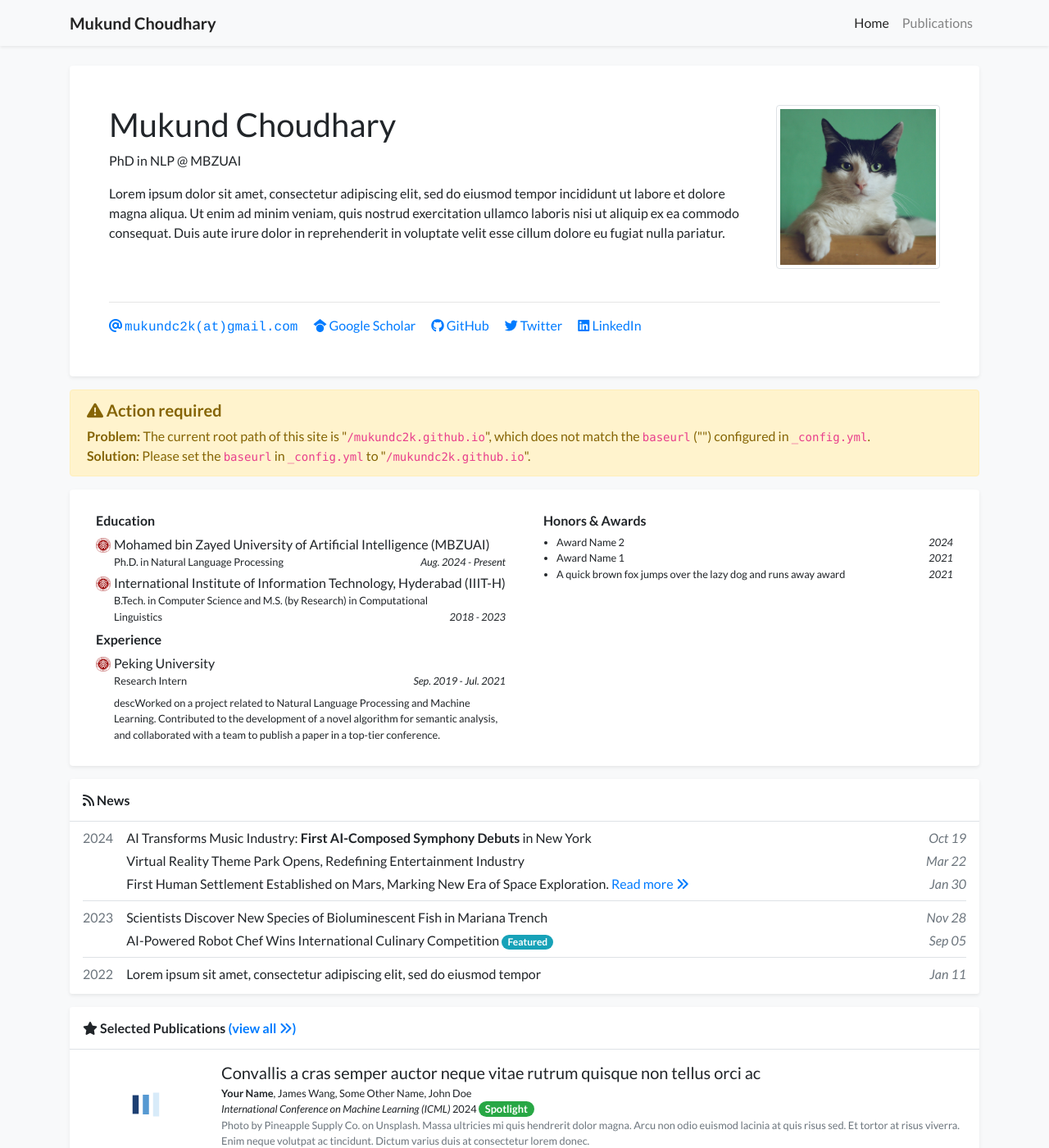
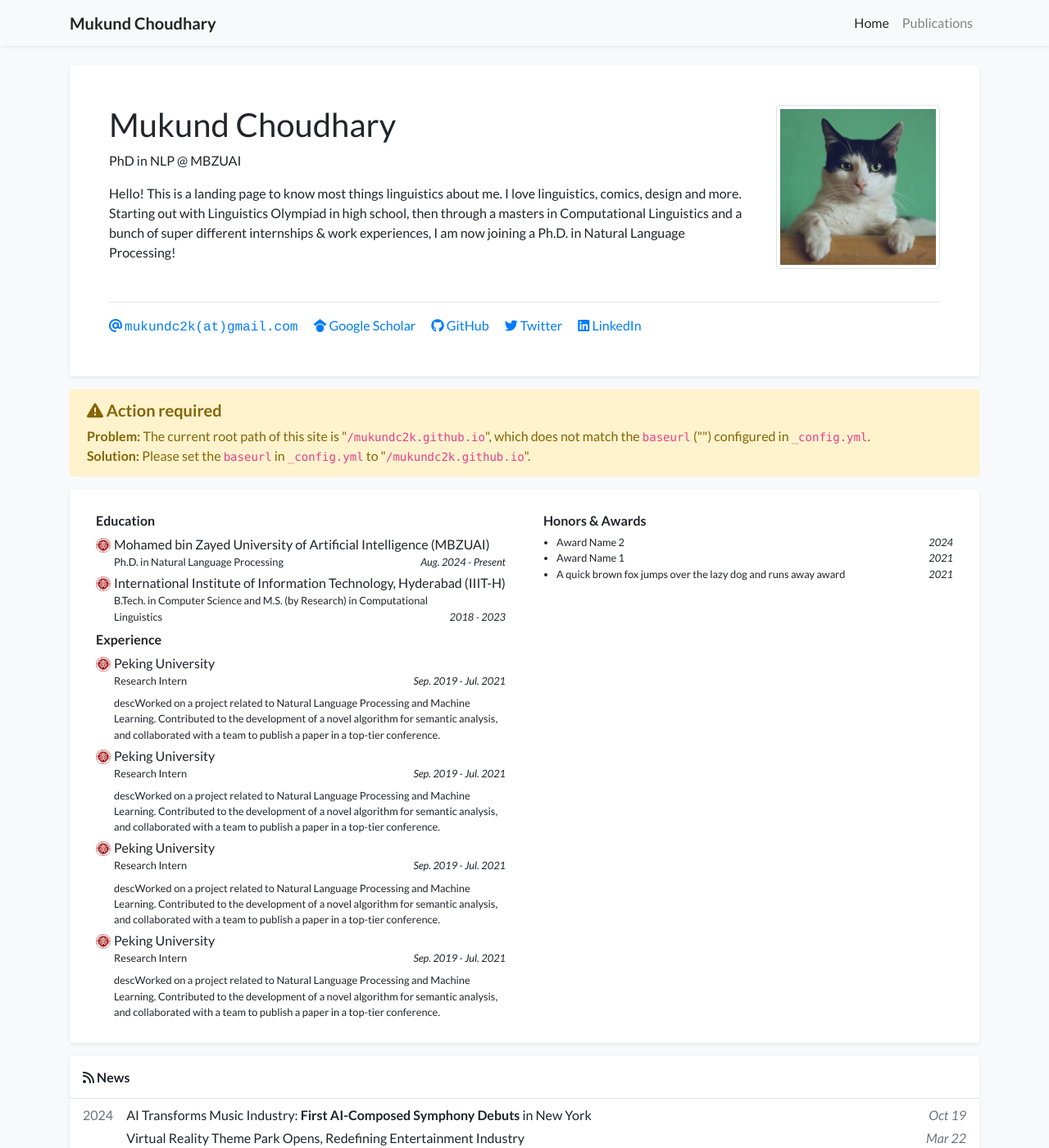
Before and after one commit to mukundc2k/mukundc2k.github.io, a Jekyll site: the page built from index.html, in a window 1280 px wide and 1400 px high. Shown: the whole window at 82% size. Built offline with Jekyll 4.4.1, drawn with Linux system fonts in a browser that asks for light colours; a style sheet for code colours, icons or effects is not loaded; some of the changed lines change nothing that is shown.

Commit message:
Update profile.yml

```diff
--- a/_data/profile.yml
+++ b/_data/profile.yml
@@ -19,9 +19,7 @@ linkedin: mukundc2k
 # orcid: 0000-0000-0000-0000
 
 short_bio: >-
-  Lorem ipsum dolor sit amet, consectetur adipiscing elit, sed do eiusmod tempor incididunt ut labore et dolore magna aliqua.
-  Ut enim ad minim veniam, quis nostrud exercitation ullamco laboris nisi ut aliquip ex ea commodo consequat.
-  Duis aute irure dolor in reprehenderit in voluptate velit esse cillum dolore eu fugiat nulla pariatur.
+  Hello! This is a landing page to know most things linguistics about me. I love linguistics, comics, design and more. Starting out with Linguistics Olympiad in high school, then through a masters in Computational Linguistics and a bunch of super different internships & work experiences, I am now joining a Ph.D. in Natural Language Processing!
 
 portrait_url: /assets/images/photos/portrait.jpg
 portrait_caption: >-
@@ -47,51 +45,30 @@ experience:
     descWorked on a project related to Natural Language Processing and Machine Learning.
     Contributed to the development of a novel algorithm for semantic analysis,
     and collaborated with a team to publish a paper in a top-tier conference.
-  short_description: >-
-    shortdescWorked on a project related to Natural Language Processing and Machine Learning.
+- name: Peking University
+  logo: /assets/images/badges/PKU_red.png
+  position: Research Intern
+  date: Sep. 2019 - Jul. 2021
+  description: >-
+    descWorked on a project related to Natural Language Processing and Machine Learning.
     Contributed to the development of a novel algorithm for semantic analysis,
     and collaborated with a team to publish a paper in a top-tier conference.
-  content: >-
-    contentWorked on a project related to Natural Language Processing and Machine Learning.
+- name: Peking University
+  logo: /assets/images/badges/PKU_red.png
+  position: Research Intern
+  date: Sep. 2019 - Jul. 2021
+  description: >-
+    descWorked on a project related to Natural Language Processing and Machine Learning.
     Contributed to the development of a novel algorithm for semantic analysis,
     and collaborated with a team to publish a paper in a top-tier conference.
-  text: >-
-    textWorked on a project related to Natural Language Processing and Machine Learning.
+- name: Peking University
+  logo: /assets/images/badges/PKU_red.png
+  position: Research Intern
+  date: Sep. 2019 - Jul. 2021
+  description: >-
+    descWorked on a project related to Natural Language Processing and Machine Learning.
     Contributed to the development of a novel algorithm for semantic analysis,
     and collaborated with a team to publish a paper in a top-tier conference.
-  summary: >-
-    summaryWorked on a project related to Natural Language Processing and Machine Learning.
-    Contributed to the development of a novel algorithm for semantic analysis,
-    and collaborated with a team to publish a paper in a top-tier conference.
-  details: >-
-    detailsWorked on a project related to Natural Language Processing and Machine Learning.
-    Contributed to the development of a novel algorithm for semantic analysis,
-    and collaborated with a team to publish a paper in a top-tier conference.
-  body: >-
-    bodyWorked on a project related to Natural Language Processing and Machine Learning.
-    Contributed to the development of a novel algorithm for semantic analysis,
-    and collaborated with a team to publish a paper in a top-tier conference.
-  short_content: >-
-    short_contentWorked on a project related to Natural Language Processing and Machine Learning.
-    Contributed to the development of a novel algorithm for semantic analysis,
-    and collaborated with a team to publish a paper in a top-tier conference.
-  short_text: >-
-    short_textWorked on a project related to Natural Language Processing and Machine Learning.
-    Contributed to the development of a novel algorithm for semantic analysis,
-    and collaborated with a team to publish a paper in a top-tier conference.
-  short_summary: >-
-    short_summaryWorked on a project related to Natural Language Processing and Machine Learning.
-    Contributed to the development of a novel algorithm for semantic analysis,
-    and collaborated with a team to publish a paper in a top-tier conference.
-  short_details: >-
-    short_detailsWorked on a project related to Natural Language Processing and Machine Learning.
-    Contributed to the development of a novel algorithm for semantic analysis,
-    and collaborated with a team to publish a paper in a top-tier conference.
-  short_body: >-
-    short_bodyWorked on a project related to Natural Language Processing and Machine Learning.
-    Contributed to the development of a novel algorithm for semantic analysis,
-    and collaborated with a team to publish a paper in a top-tier conference.
-
 
 
 awards:
```
